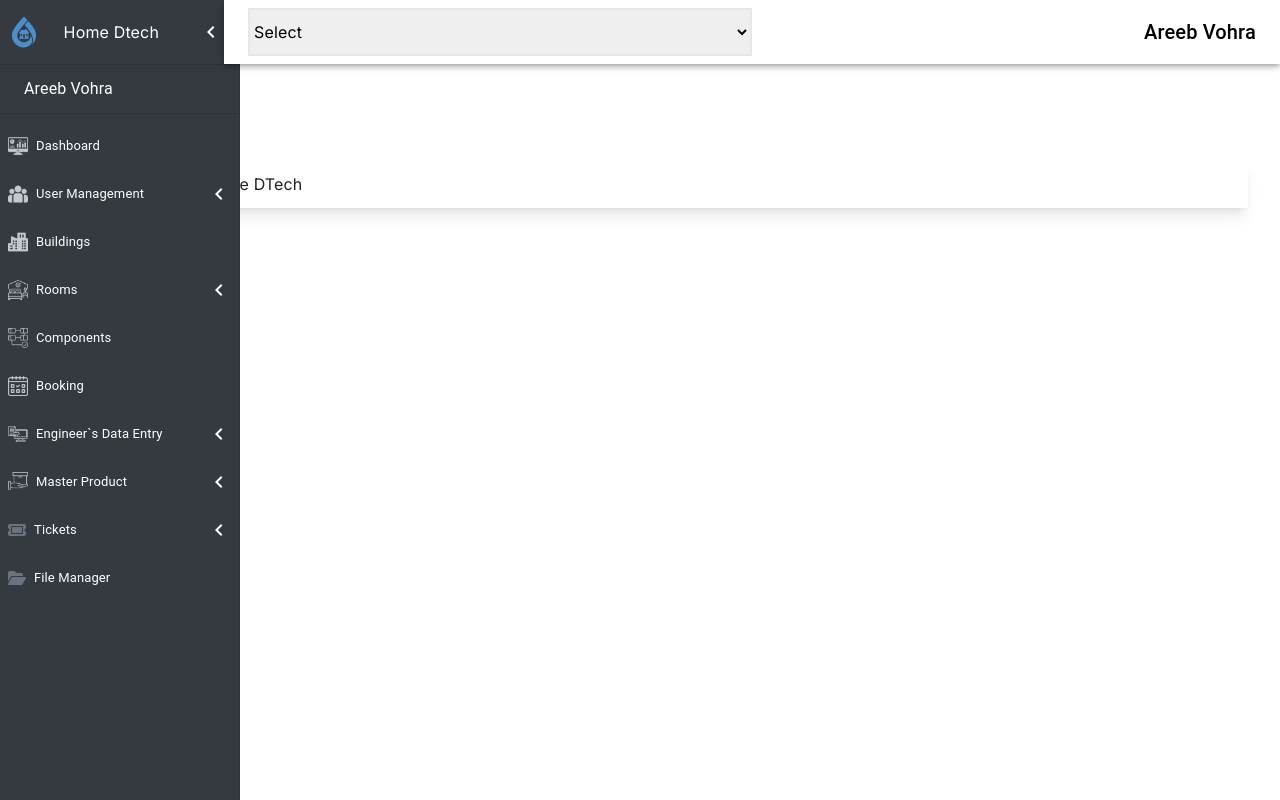
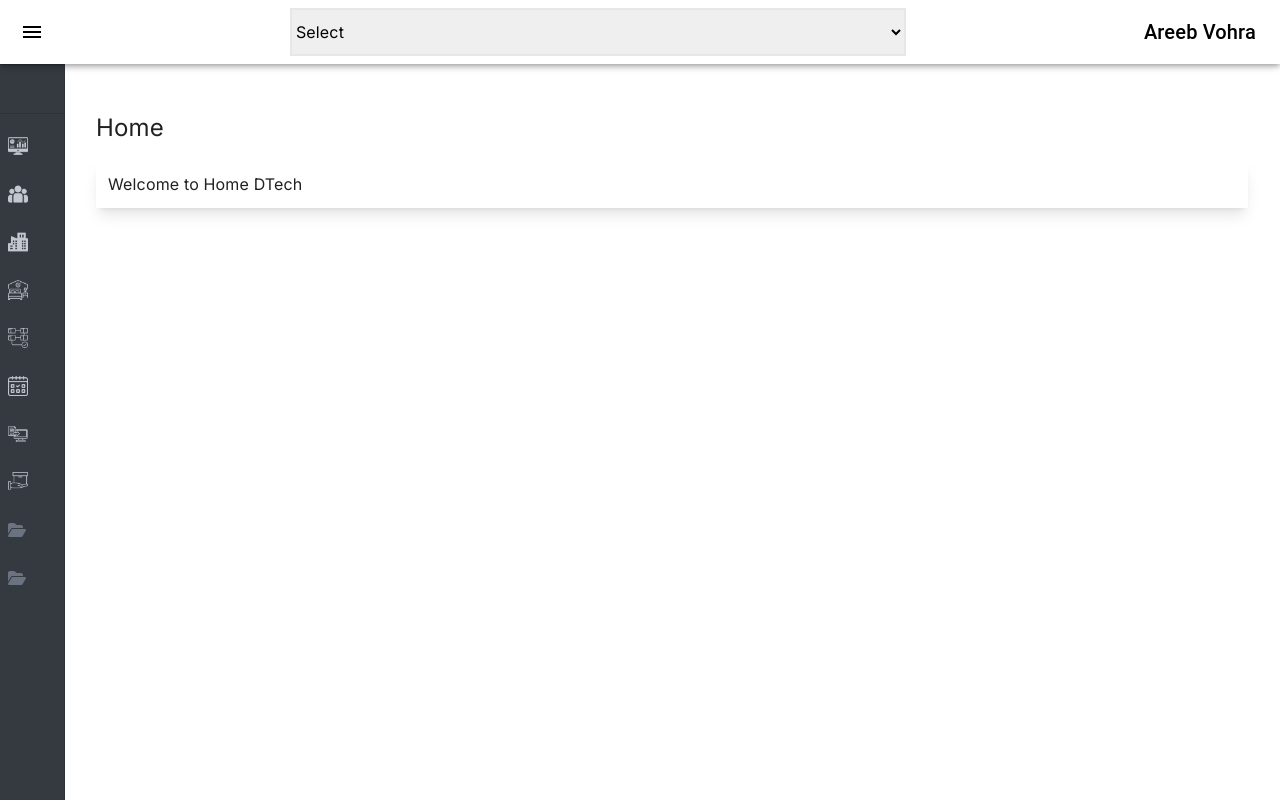
Before and after one commit to Saadgithubit/Home-DTech, a Next.js app: page / in a window 1280 px wide. Built offline with nearby package versions, Linux system fonts and the light colour scheme.

Commit message:
fix sidebar issues

```diff
--- a/src/components/page-partials/ui-components/sidebar/index.tsx
+++ b/src/components/page-partials/ui-components/sidebar/index.tsx
@@ -102,7 +102,19 @@ const Drawer = styled(MuiDrawer, { shouldForwardProp: (prop) => prop !== 'open'
 
   }),
 );
+const drawerData = [
+  { name: 'Dashboard', src: dashboardIcon, alt: 'dashboardIcon' ,leftIcon: false},
+  { name: 'UserManagement', src: userIcon, alt: 'userIcon' ,leftIcon: true},
+  { name: 'Building', src: buildingIcon, alt: 'buildingIcon' ,leftIcon: false},
+  { name: 'Rooms', src: roomIcon, alt: 'roomIcon' ,leftIcon: true},
+  { name: 'Components', src: componentIcon, alt: 'componentIcon' ,leftIcon: false},
+  { name: 'Booking', src: bookingIcon, alt: 'bookingIcon' ,leftIcon: false},
+  { name: 'Engineer`s Data Entry', src: dkDataEngineerIcon, alt: 'dkDataEngineerIcon' ,leftIcon: true},
+  { name: 'Master Product', src: dkProductIcon, alt: 'dkProductIcon' ,leftIcon: true},
+  { name: 'Tickets', font: faTicket, alt: 'faTicket' ,leftIcon: true},
+  { name: 'File Manager', font: faFolderOpen, alt: 'faFolderOpen' },
 
+]
 const drawerStyling = {
   backgroundColor: '#343A40',
   color: 'white',
@@ -114,7 +126,6 @@ const drawerStyling = {
 
 export default function Sidebar() {
   const theme = useTheme();
-  console.log(theme);
 
 
   const [open, setOpen] = React.useState(false);
@@ -133,15 +144,14 @@ let appBarWidth;
     <Box sx={{ display: 'flex' }}>
       <CssBaseline />
       <AppBar position="fixed" open={open}
-      sx={{ backgroundColor: '#FFFFFF', color: 'black', width: '82.5%' , border: 'none' }}>
-        <Toolbar sx={{ display: 'flex' , justifyContent: 'space-between' , }}>
+        sx={{ backgroundColor: '#FFFFFF', color: 'black', border: 'none' }}>
+        <Toolbar sx={{ display: 'flex', justifyContent: 'space-between', }}>
           <IconButton
             color="inherit"
             aria-label="open drawer"
             onClick={handleDrawerOpen}
             edge="start"
             sx={{
-              marginLeft: 8,
               ...(open && { display: 'none' }),
             }}
           >
@@ -150,7 +160,7 @@ let appBarWidth;
           <select className='w-1/2 h-12 border-2'>
             <option value='Select'>Select</option>
           </select>
-          <Typography variant="h6" noWrap component="div" sx={{ textJustify: 'end'}}>
+          <Typography variant="h6" noWrap component="div" sx={{ textJustify: 'end' }}>
             Areeb Vohra
           </Typography>
         </Toolbar>
@@ -164,15 +174,14 @@ let appBarWidth;
           }
         }}
         open={open}
-        onMouseOver={(handleDrawerOpen)}
-        onMouseOut={handleDrawerClose} >
+      >
         <DrawerHeader >
           <Image className='w-8 mr-auto' alt='logo' src={logo} />
           <div className='flex justify-center items-center text-left p-4 mr-4'>
-            <p style={{opacity: open ? 1 : 0}}>Home Dtech</p>
+            <p style={{ opacity: open ? 1 : 0 }}>Home Dtech</p>
           </div>
           <IconButton onClick={handleDrawerClose}>
-          {theme.direction === 'rtl' ? <ChevronRightIcon /> : <ChevronLeftIcon sx={{opacity: open ? 1 : 0 , color: 'white'}}/>}
+            {theme.direction === 'rtl' ? <ChevronRightIcon /> : <ChevronLeftIcon sx={{ opacity: open ? 1 : 0, color: 'white' }} />}
           </IconButton>
         </DrawerHeader>
         <Divider />
@@ -183,7 +192,9 @@ let appBarWidth;
         </List>
         <Divider />
         <List>
-          {/* 1 */}
+          {drawerData.map((data) => {
+            const {name , src , alt, font, leftIcon} = data
+            return (
               <ListItemButton
               sx={{
                 minHeight: 48,
@@ -198,241 +209,21 @@ let appBarWidth;
                   justifyContent: 'center',
                 }}
               >
-              <Image
-                src={dashboardIcon}
+                {src &&<Image
+                  src={src}
                   width={20}
-                alt='dashboardIcon' />
+                  alt={alt} />}
+              {font && <FontAwesomeIcon className='text-gray-500' icon={faFolderOpen} />}
               </ListItemIcon>
               <ListItemText
-              primary='Dashboard'
-              sx={{ opacity: open ? 1 : 0, }}
-              primaryTypographyProps={{ fontSize: '13px' }} />
-          </ListItemButton>
-          {/* 2 */}
-          <ListItemButton
-            sx={{
-              minHeight: 48,
-              justifyContent: open ? 'initial' : 'center',
-              px: 1,
-            }}
-          >
-            <ListItemIcon
-              sx={{
-                minWidth: 0,
-                mr: open ? 1 : 'auto',
-                justifyContent: 'center',
-              }}
-            >
-              <Image
-                src={userIcon}
-                width={20}
-                alt='userIcon' />
-            </ListItemIcon>
-            <ListItemText
-              primary='User Management'
+                primary={name}
                 sx={{ opacity: open ? 1 : 0 }}
                 primaryTypographyProps={{ fontSize: '13px' }} />
-            <ChevronLeftIcon sx={{ opacity: open ? 1 : 0 }} />
+              {leftIcon &&<ChevronLeftIcon sx={{ opacity: open ? 1 : 0 }} />}
             </ListItemButton>
-          {/* 3 */}
-          <ListItemButton
-            sx={{
-              minHeight: 48,
-              justifyContent: open ? 'initial' : 'center',
-              px: 1,
-            }}
-          >
-            <ListItemIcon
-              sx={{
-                minWidth: 0,
-                mr: open ? 1 : 'auto',
-                justifyContent: 'center',
-              }}
-            >
-              <Image
-                src={buildingIcon}
-                width={20}
-                alt='buildingIcon' />
-            </ListItemIcon>
-            <ListItemText
-            primary='Buildings'
-            sx={{ opacity: open ? 1 : 0 }}
-            primaryTypographyProps={{fontSize: '13px'}} />
-          </ListItemButton>
-          {/* 4 */}
-          <ListItemButton
-            sx={{
-              minHeight: 48,
-              justifyContent: open ? 'initial' : 'center',
-              px: 1,
-            }}
-          >
-            <ListItemIcon
-              sx={{
-                minWidth: 0,
-                mr: open ? 1 : 'auto',
-                justifyContent: 'center',
-              }}
-            >
-              <Image
-                src={roomIcon}
-                width={20}
-                alt='roomIcon' />
-            </ListItemIcon>
-            <ListItemText
-            primary='Rooms'
-            sx={{ opacity: open ? 1 : 0 }}
-            primaryTypographyProps={{fontSize: '13px'}} />
-            <ChevronLeftIcon sx={{ opacity: open ? 1 : 0 }} />
-          </ListItemButton>
-          {/* 5 */}
-          <ListItemButton
-            sx={{
-              minHeight: 48,
-              justifyContent: open ? 'initial' : 'center',
-              px: 1,
-            }}
-          >
-            <ListItemIcon
-              sx={{
-                minWidth: 0,
-                mr: open ? 1 : 'auto',
-                justifyContent: 'center',
-              }}
-            >
-              <Image
-                src={componentIcon}
-                width={20}
-                alt='componentIcon' />
-            </ListItemIcon>
-            <ListItemText
-            primary='Components'
-            sx={{ opacity: open ? 1 : 0 }}
-            primaryTypographyProps={{fontSize: '13px'}} />
-          </ListItemButton>
-          {/* 6 */}
-          <ListItemButton
-            sx={{
-              minHeight: 48,
-              justifyContent: open ? 'initial' : 'center',
-              px: 1,
-            }}
-          >
-            <ListItemIcon
-              sx={{
-                minWidth: 0,
-                mr: open ? 1 : 'auto',
-                justifyContent: 'center',
-              }}
-            >
-              <Image
-                src={bookingIcon}
-                width={20}
-                alt='bookingIcon' />
-            </ListItemIcon>
-            <ListItemText
-            primary='Booking'
-            sx={{ opacity: open ? 1 : 0 }}
-            primaryTypographyProps={{fontSize: '13px'}} />
-          </ListItemButton>
-          {/* 7 */}
-          <ListItemButton
-            sx={{
-              minHeight: 48,
-              justifyContent: open ? 'initial' : 'center',
-              px: 1,
-            }}
-          >
-            <ListItemIcon
-              sx={{
-                minWidth: 0,
-                mr: open ? 1 : 'auto',
-                justifyContent: 'center',
-              }}
-            >
-              <Image
-              style={{color: 'white'}}
-                src={dkDataEngineerIcon}
-                width={20}
-                alt='dkDataEngineerIcon' />
-            </ListItemIcon>
-            <ListItemText
-              primary='Engineer`s Data Entry'
-              sx={{ opacity: open ? 1 : 0 }}
-              primaryTypographyProps={{ fontSize: '13px' }} />
-            <ChevronLeftIcon sx={{ opacity: open ? 1 : 0 }} />
-          </ListItemButton>
-          {/* 8 */}
-          <ListItemButton
-            sx={{
-              minHeight: 48,
-              justifyContent: open ? 'initial' : 'center',
-              px: 1,
-            }}
-          >
-            <ListItemIcon
-              sx={{
-                minWidth: 0,
-                mr: open ? 1 : 'auto',
-                justifyContent: 'center',
-              }}
-            >
-              <Image
-                src={dkProductIcon}
-                width={20}
-                alt='dkProductIcon' />
-            </ListItemIcon>
-            <ListItemText
-            primary='Master Product'
-            sx={{ opacity: open ? 1 : 0 }}
-            primaryTypographyProps={{fontSize: '13px'}} />
-            <ChevronLeftIcon sx={{ opacity: open ? 1 : 0 }} />
-          </ListItemButton>
-          {/* 9 */}
-          <ListItemButton
-            sx={{
-              minHeight: 48,
-              justifyContent: open ? 'initial' : 'center',
-              px: 1,
-            }}
-          >
-            <ListItemIcon
-              sx={{
-                minWidth: 0,
-                mr: open ? 1 : 'auto',
-                justifyContent: 'center',
-              }}
-            >
-              <FontAwesomeIcon className='text-gray-500' icon={faTicket} />
-            </ListItemIcon>
-            <ListItemText
-            primary='Tickets'
-            sx={{ opacity: open ? 1 : 0, font: 2 }}
-            primaryTypographyProps={{fontSize: '13px'}} />
-            <ChevronLeftIcon sx={{ opacity: open ? 1 : 0 }} />
-          </ListItemButton>
-          {/* 10 */}
-          <ListItemButton
-            sx={{
-              minHeight: 48,
-              justifyContent: open ? 'initial' : 'center',
-              px: 1,
-            }}
-          >
-            <ListItemIcon
-              sx={{
-                minWidth: 0,
-                mr: open ? 1 : 'auto',
-                justifyContent: 'center',
-              }}
-            >
-              <FontAwesomeIcon className='text-gray-500' icon={faFolderOpen} />
-            </ListItemIcon>
-            <ListItemText
-            primary='File Manager'
-            sx={{ opacity: open ? 1 : 0 }}
-            primaryTypographyProps={{fontSize: '13px'}} />
-          </ListItemButton>
+            )
+          })}
+
         </List>
       </Drawer>
       <Box component="main" sx={{ flexGrow: 1, p: 3 }}>
```
Lines whose indentation alone changed are shown as unchanged.
